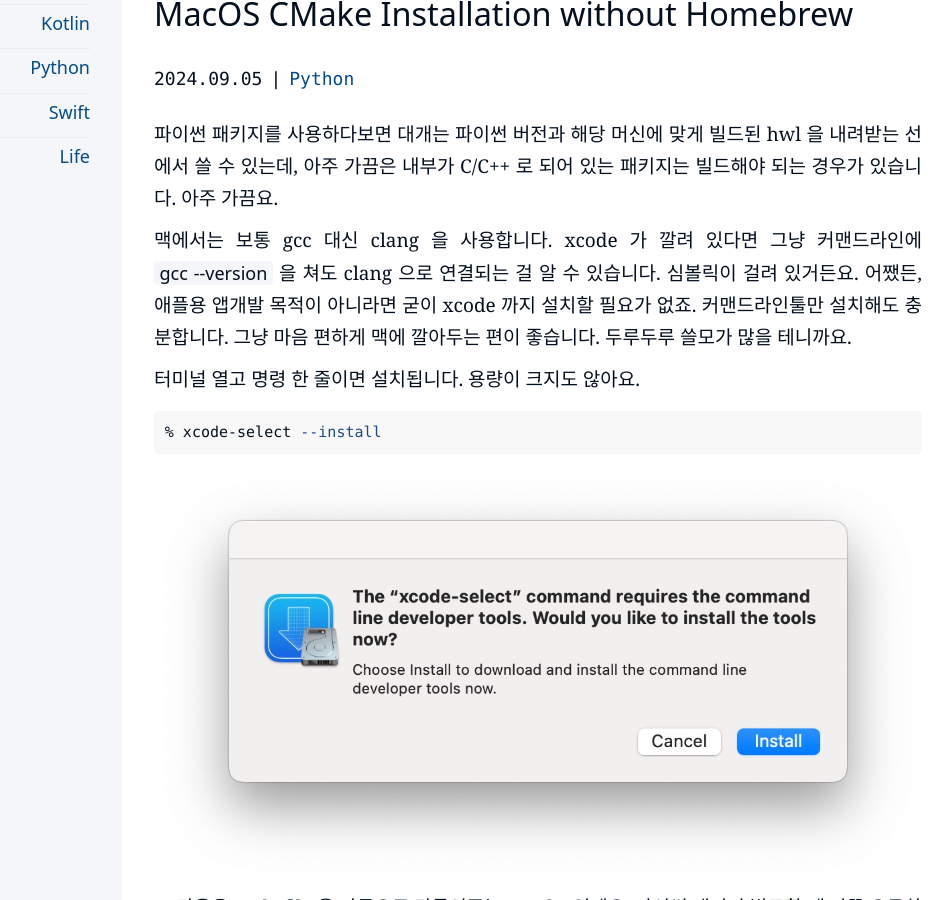
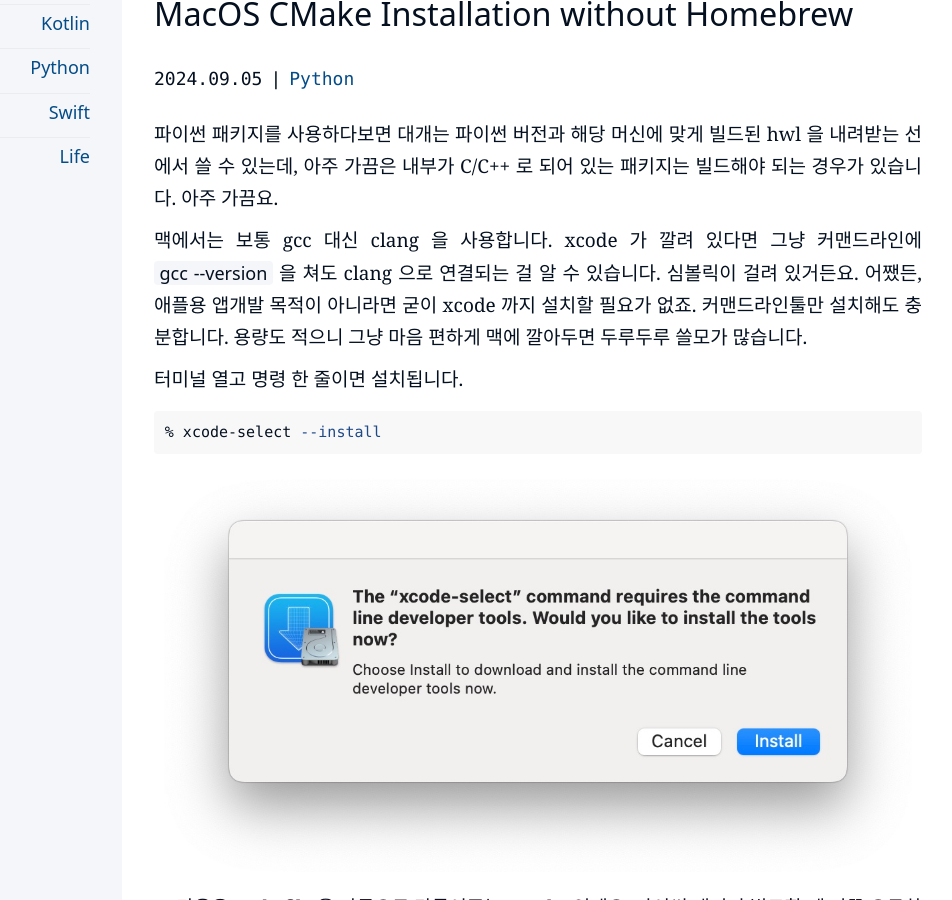
Before and after one commit to kiroshin/kiroshin.github.io, a Jekyll site: the page built from _posts/2024-09-05-mac-cmake-installation.md, in a window 1280 px wide and 900 px high, scrolled down 479 px. Shown: the whole window, without its empty margins (198-1150 px from the left). Built offline with Jekyll 4.4.1, drawn with Linux system fonts in a browser that asks for light colours; some of the changed text lies outside the part shown.

Commit message:
Update 2024-09-05-mac-cmake-installation.md

````diff
--- a/_posts/2024-09-05-mac-cmake-installation.md
+++ b/_posts/2024-09-05-mac-cmake-installation.md
@@ -9,9 +9,9 @@
 
 파이썬 패키지를 사용하다보면 대개는 파이썬 버전과 해당 머신에 맞게 빌드된 hwl 을 내려받는 선에서 쓸 수 있는데, 아주 가끔은 내부가 C/C++ 로 되어 있는 패키지는 빌드해야 되는 경우가 있습니다. 아주 가끔요.
 
-맥에서는 보통 gcc 대신 clang 을 사용합니다. xcode 가 깔려 있다면 그냥 커맨드라인에 `gcc --version` 을 쳐도 clang 으로 연결되는 걸 알 수 있습니다. 심볼릭이 걸려 있거든요. 어쨌든, 애플용 앱개발 목적이 아니라면 굳이 xcode 까지 설치할 필요가 없죠. 커맨드라인툴만 설치해도 충분합니다. 그냥 마음 편하게 맥에 깔아두는 편이 좋습니다. 두루두루 쓸모가 많을 테니까요.
+맥에서는 보통 gcc 대신 clang 을 사용합니다. xcode 가 깔려 있다면 그냥 커맨드라인에 `gcc --version` 을 쳐도 clang 으로 연결되는 걸 알 수 있습니다. 심볼릭이 걸려 있거든요. 어쨌든, 애플용 앱개발 목적이 아니라면 굳이 xcode 까지 설치할 필요가 없죠. 커맨드라인툴만 설치해도 충분합니다. 용량도 적으니 그냥 마음 편하게 맥에 깔아두면 두루두루 쓸모가 많습니다.
 
-터미널 열고 명령 한 줄이면 설치됩니다. 용량이 크지도 않아요.
+터미널 열고 명령 한 줄이면 설치됩니다.
 
 ```bash
 % xcode-select --install
@@ -61,4 +61,4 @@
 
 잘 나오는군요.
 
-저도 참다 참다 정 불편하면 어쩔 수 없이 `Homebrew` 를 설치하겠지만, 그래도 루비로 만들어진 `Homebrew` 말고 좀 더 깜끔한 패키지 관리자가 있었으면 좋겠습니다. 홈브류로 패키지를 내려받는 건 편하긴 하지만, 홈브류 자체를 사용하기 위해 내부에 깔리는 게 참 많기도 해요.
+저도 참다 참다 정 불편하면 어쩔 수 없이 `Homebrew` 를 설치하겠지만, 그래도 좀 더 깜끔한 패키지 관리자가 있었으면 좋겠네요. 이런 건 애플에서 만들어야 합니다!
````
